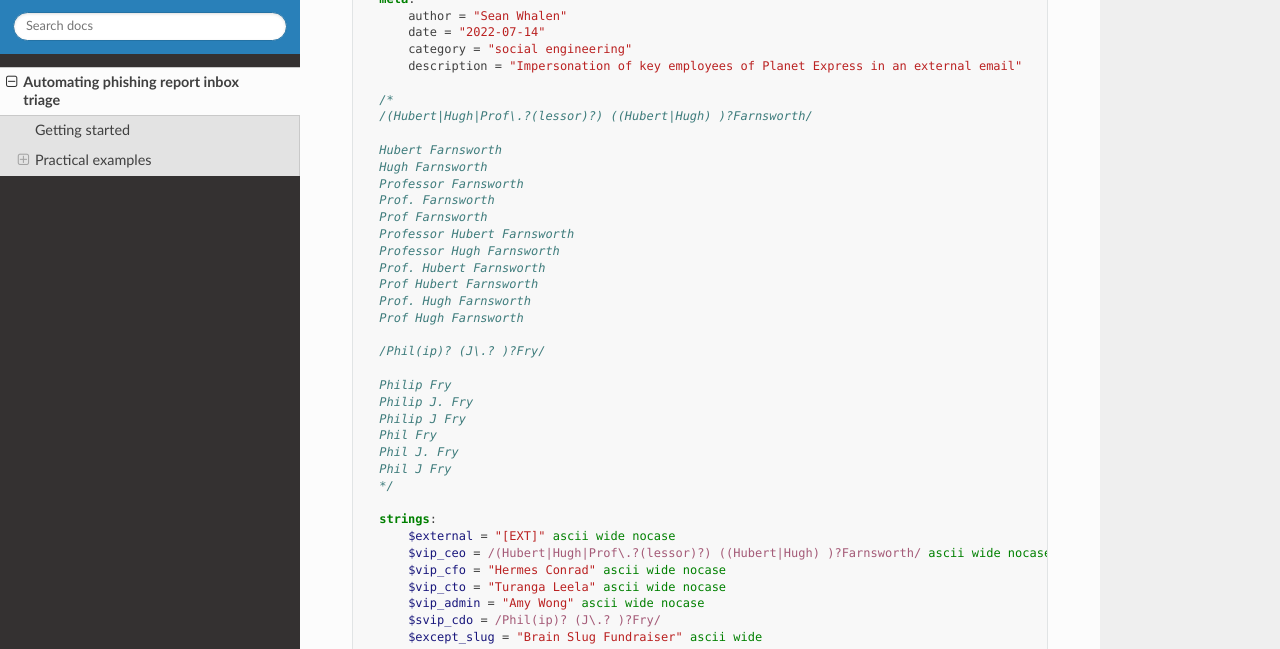
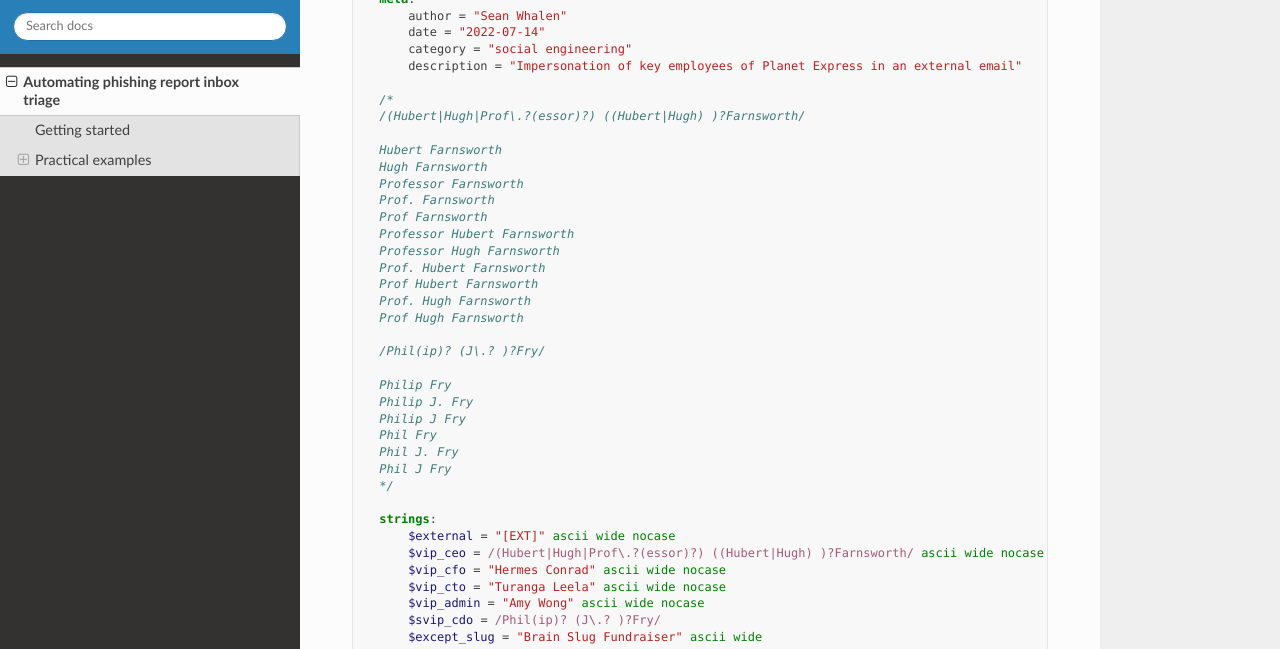
Before and after one commit to seanthegeek/yaramail, a Sphinx documentation site: the page built from docs/source/phishing.md, in a window 1280 px wide and 900 px high, scrolled down 3371 px. Shown: the part 151-800 px from the top of the window. Built offline with Sphinx 7.4.7 and the Read the Docs theme 2.0.0, drawn with Linux system fonts in a browser that asks for light colours.

Commit message:
Fix typo in regex example

```diff
--- a/docs/source/phishing.md
+++ b/docs/source/phishing.md
@@ -179,7 +179,7 @@ rule exec_impersonation {
       description = "Impersonation of key employees of Planet Express in an external email"
 
   /*
-  /(Hubert|Hugh|Prof\.?(lessor)?) ((Hubert|Hugh) )?Farnsworth/
+  /(Hubert|Hugh|Prof\.?(essor)?) ((Hubert|Hugh) )?Farnsworth/
 
   Hubert Farnsworth
   Hugh Farnsworth
@@ -205,7 +205,7 @@ rule exec_impersonation {
 
   strings:
       $external = "[EXT]" ascii wide nocase
-      $vip_ceo = /(Hubert|Hugh|Prof\.?(lessor)?) ((Hubert|Hugh) )?Farnsworth/ ascii wide nocase
+      $vip_ceo = /(Hubert|Hugh|Prof\.?(essor)?) ((Hubert|Hugh) )?Farnsworth/ ascii wide nocase
       $vip_cfo = "Hermes Conrad" ascii wide nocase
       $vip_cto = "Turanga Leela" ascii wide nocase
       $vip_admin = "Amy Wong" ascii wide nocase
```
